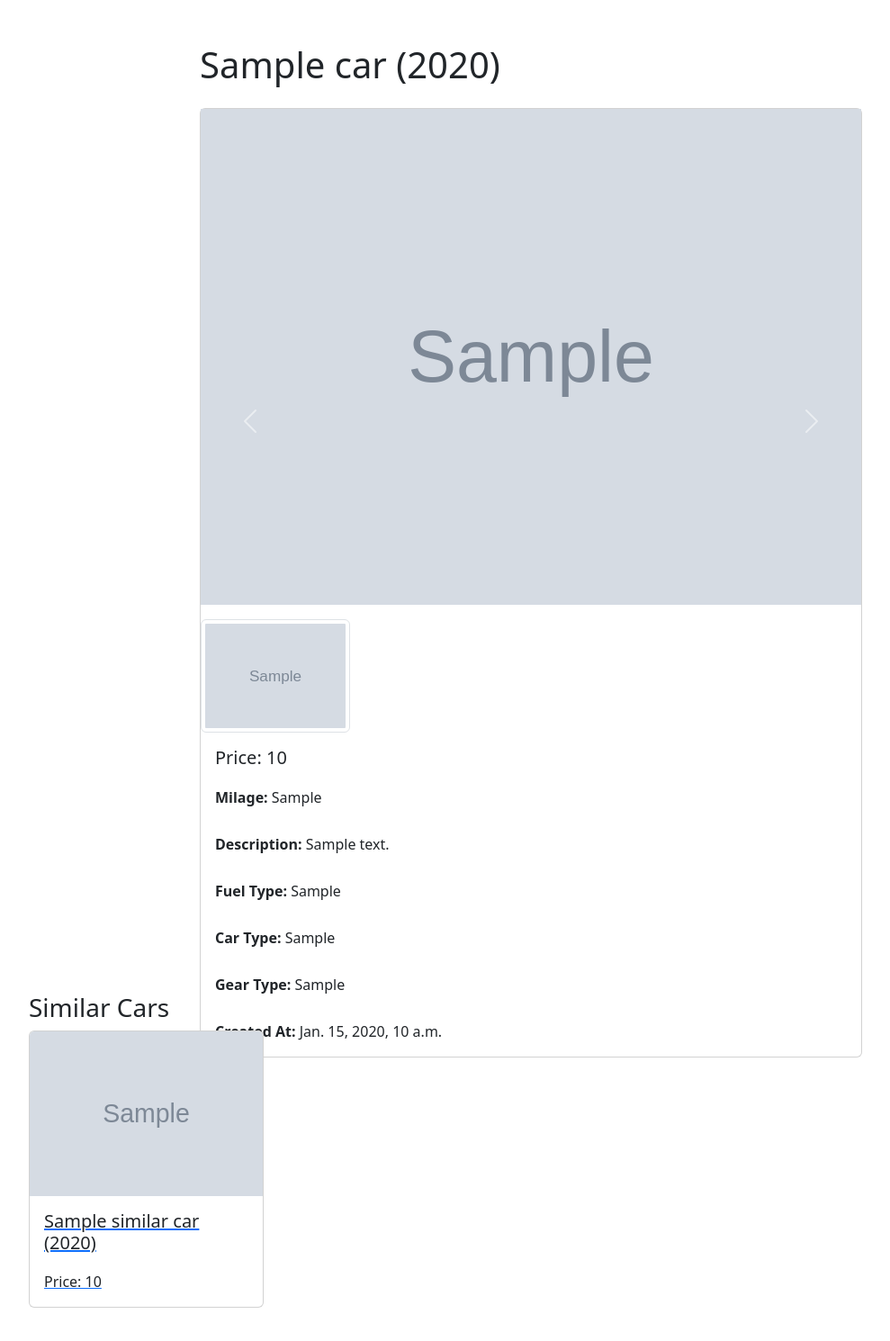
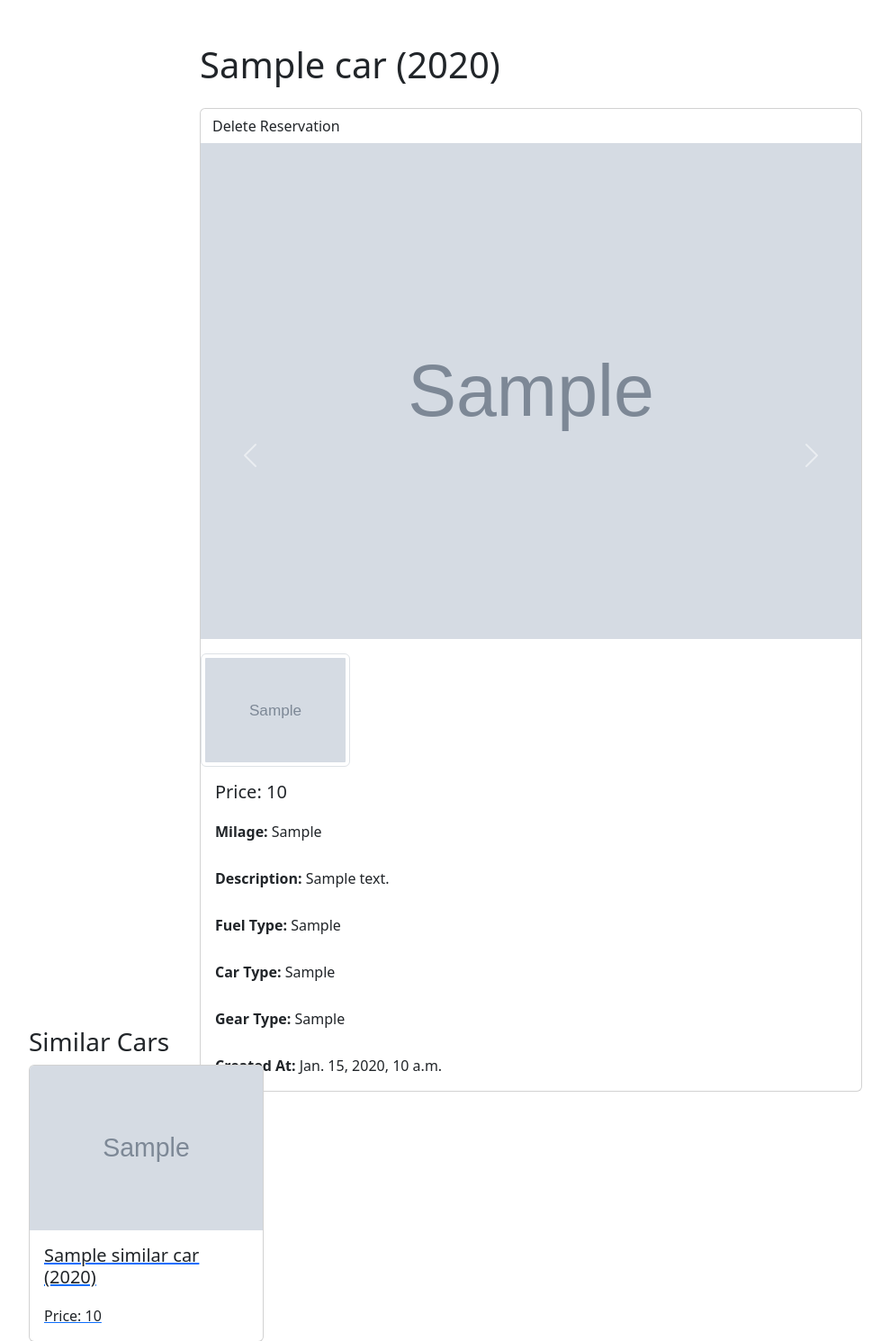
Before and after one commit to lexicon-car-dealership/car-dealership-exercise, a Django app: template car_dealership/cars/templates/car/car_detail.html in a window 1280 px wide. Shown: the part 196-1686 px from the top of the page at 90% size, without its empty margins (50-1039 px from the left). Before the commit the page ends 1649 px from the top, so only its background shows below. Run offline with Django 4.2, Linux system fonts and the light colour scheme; the template is opened without the code that fills it: most values are stand-ins (such as "Sample title", 1, 10 or a date in 2020); grey boxes marked "Sample" are stand-in pictures.

Commit message:
Add conditional button to add or remove reservation

```diff
--- a/car_dealership/cars/templates/car/car_detail.html
+++ b/car_dealership/cars/templates/car/car_detail.html
@@ -9,6 +9,17 @@
       <div class="col-md-8 offset-md-2">
         <h1 class="mb-4">{{ car.model_name }} ({{ car.year }})</h1>
         <div class="card">
+          {% if reservation %}
+            <form action="{% url 'cancel_reservation' reservation.id %}" method="post">
+              {% csrf_token %}
+              <button type="submit" class="btn button-primary">Delete Reservation</button>
+            </form>
+          {% else %}
+            <form action="{% url 'reserve_car' car.id %}" method="post">
+              {% csrf_token %}
+              <button type="submit" class="btn button-primary">Reserve Car</button>
+            </form>
+          {% endif %}
           {% if car_images %}
             <div id="carCarousel" class="carousel slide" data-bs-ride="carousel">
               <div class="carousel-inner">
@@ -39,7 +50,7 @@
                          class="img-thumbnail"
                          data-bs-target="#carCarousel"
                          data-bs-slide-to="{{ forloop.counter0 }}"
-                         alt="Thumbnail">
+                         alt="Thumbnail" />
                   </div>
                 {% endfor %}
               </div>
```
